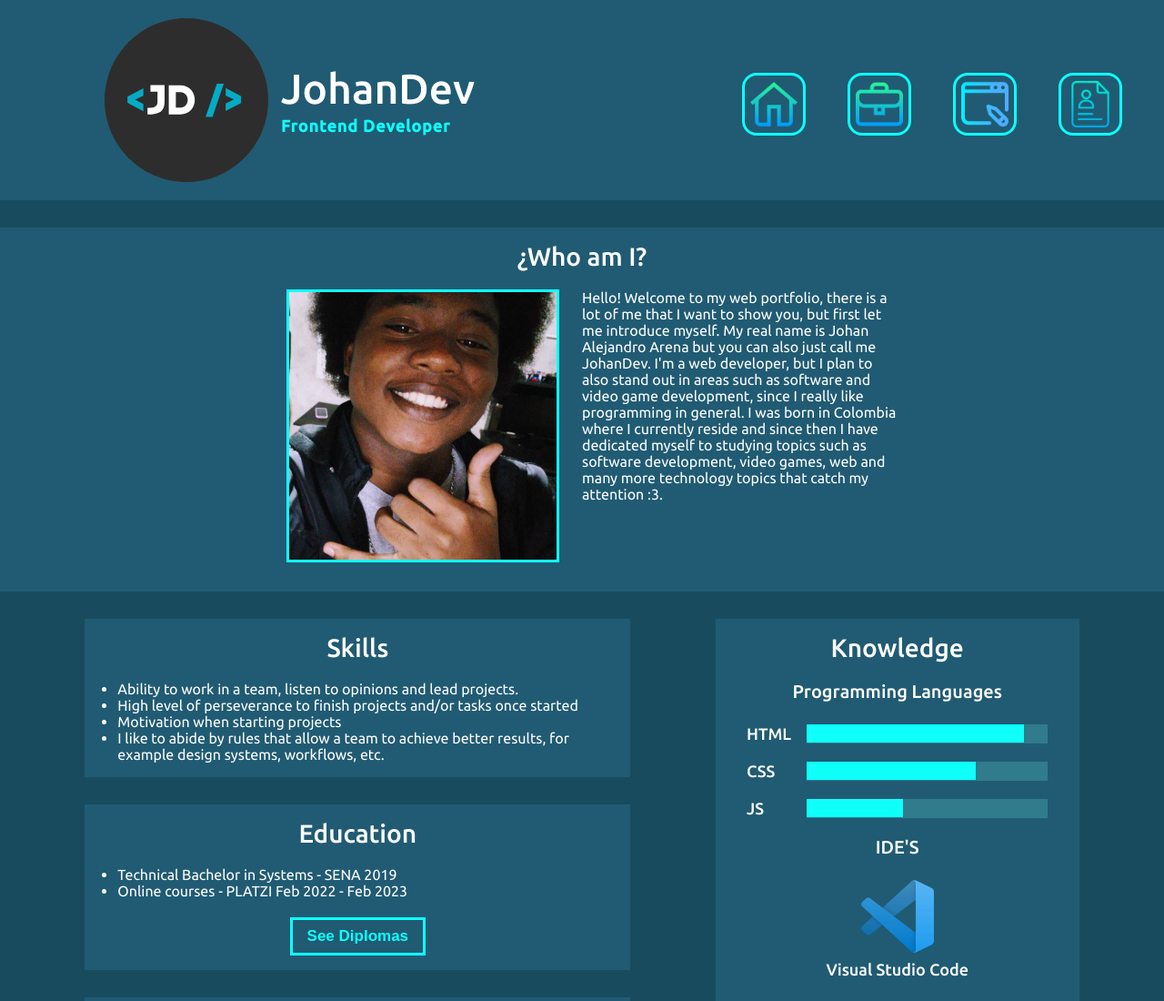
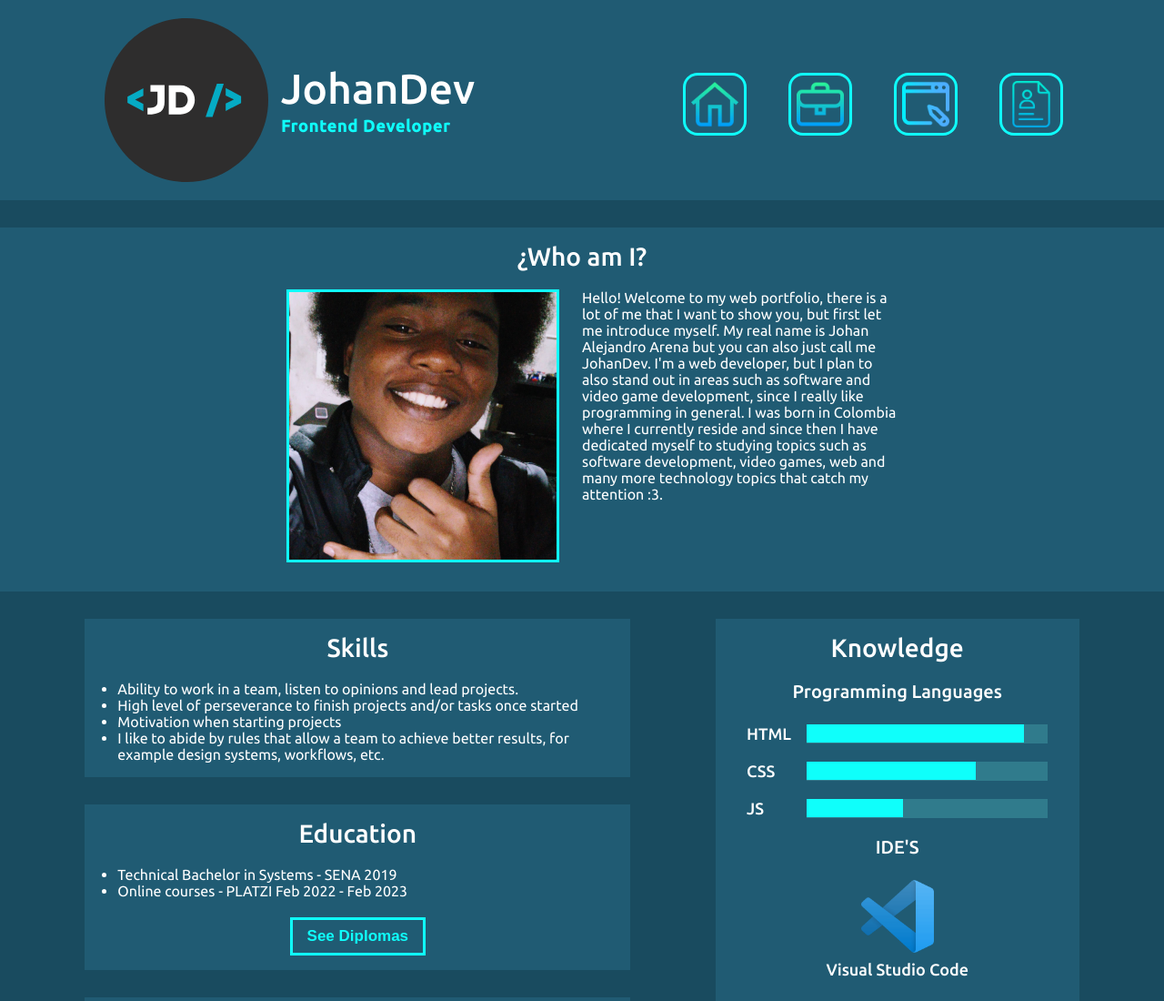
Before and after one commit to JohanDev115/JohanDev115, a plain HTML site: page index.html in a window 1280 px wide. Shown: the top 1100 px of the page at 91% size. Drawn offline with Linux system fonts and the light colour scheme.

Commit message:
Nav bar centered

```diff
--- a/style/mobile.css
+++ b/style/mobile.css
@@ -642,7 +642,7 @@ body {
     }
 
     .nav-bar {
-        justify-self: flex-end;
+        justify-self: center;
     }
 
     .logo img {
```
